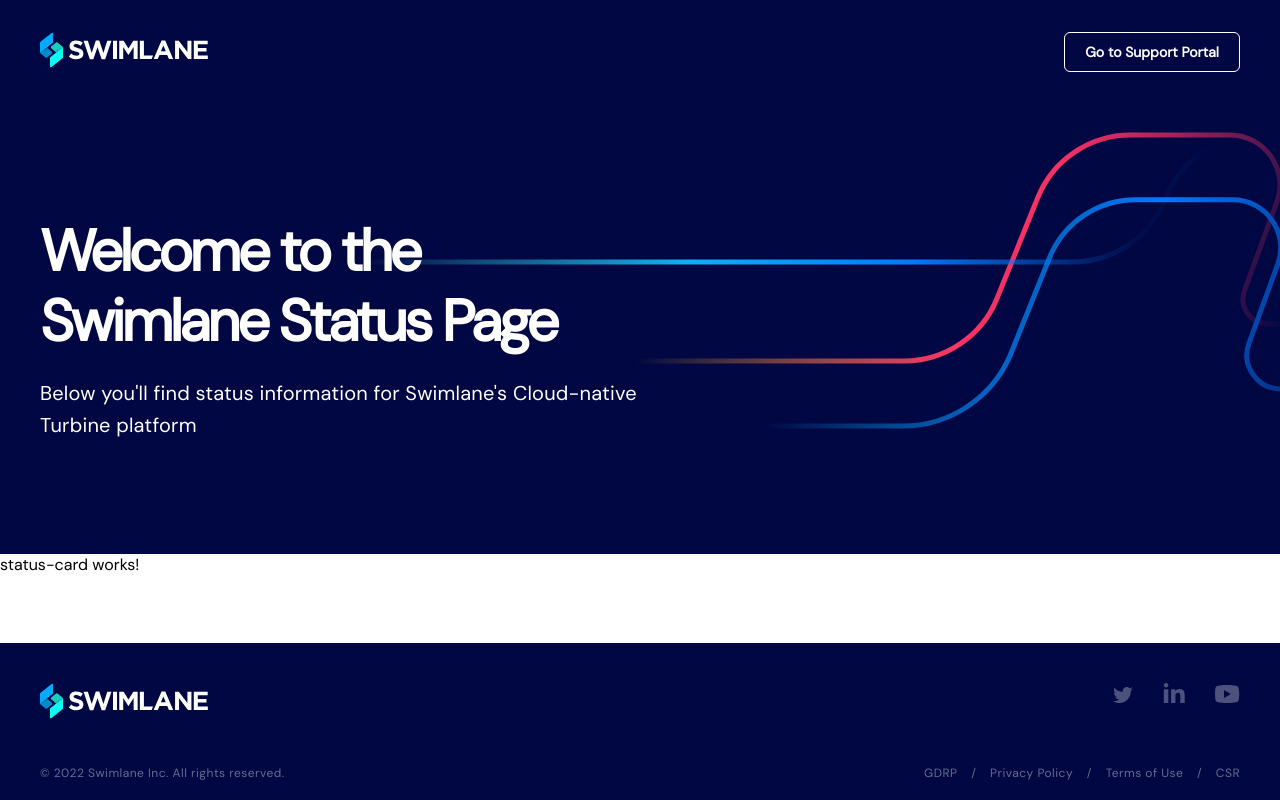
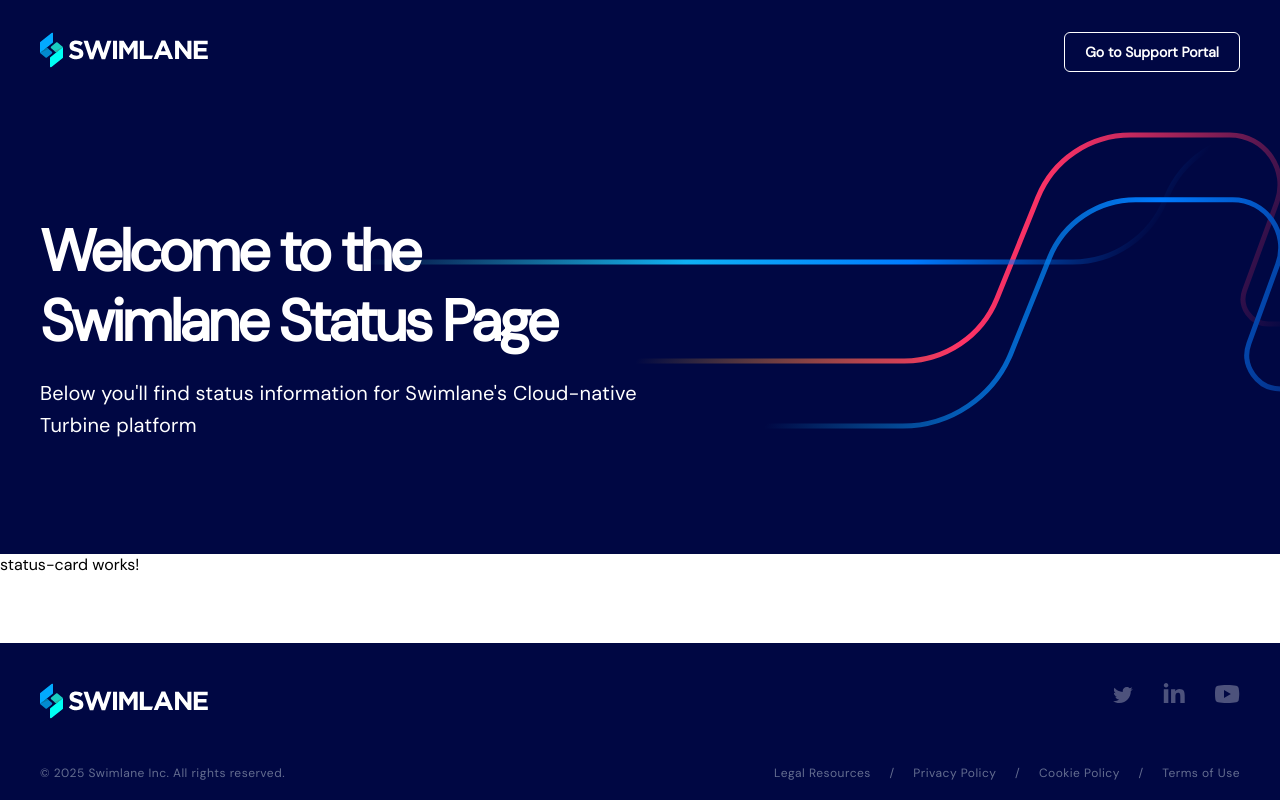
Before and after one commit to swimlane/turbine-status, an Angular app: page / in a window 1280 px wide. Shown: the top 800 px of the page. Built offline with nearby package versions, Linux system fonts and the light colour scheme.

Commit message:
Updated footer

```diff
--- a/src/app/footer/footer.component.html
+++ b/src/app/footer/footer.component.html
@@ -9,6 +9,7 @@
           *ngIf="urls.facebook && urls.facebook.length > 0"
           class="footer-icon"
           href="{{ urls.facebook }}"
+          target="_blank"
         >
           <img src="assets/facebook.svg" />
         </a>
@@ -16,6 +17,7 @@
           *ngIf="urls.twitter && urls.twitter.length > 0"
           class="footer-icon"
           href="{{ urls.twitter }}"
+          target="_blank"
         >
           <img src="assets/twitter.svg" />
         </a>
@@ -23,6 +25,7 @@
           *ngIf="urls.linkedin && urls.linkedin.length > 0"
           class="footer-icon"
           href="{{ urls.linkedin }}"
+          target="_blank"
         >
           <img src="assets/linkedin.svg" />
         </a>
@@ -30,6 +33,7 @@
           *ngIf="urls.github && urls.github.length > 0"
           class="footer-icon"
           href="{{ urls.github }}"
+          target="_blank"
         >
           <img src="assets/github.svg" />
         </a>
@@ -37,28 +41,29 @@
           *ngIf="urls.youtube && urls.youtube.length > 0"
           class="footer-icon"
           href="{{ urls.youtube }}"
+          target="_blank"
         >
           <img src="assets/youtube.svg" />
         </a>
       </div>
     </div>
     <div class="footer-policies">
-      <div>{{ labels.copyright }}</div>
+      <div class="copyright">{{ labels.copyright }}</div>
       <div class="policy-links">
-        <a class="policy-link" href="{{ urls.gdrp }}">
-          {{ labels.gdrp }}
+        <a class="policy-link" href="{{ urls.legalResources }}" target="_blank">
+          {{ labels.legalResources }}
         </a>
         <span class="policy-divider">/</span>
-        <a class="policy-link" href="{{ urls.privacyPolicy }}">
+        <a class="policy-link" href="{{ urls.privacyPolicy }}" target="_blank">
           {{ labels.privacyPolicy }}
         </a>
         <span class="policy-divider">/</span>
-        <a class="policy-link" href="{{ urls.termsOfUse }}">
-          {{ labels.termsOfUse }}
+        <a class="policy-link" href="{{ urls.cookiePolicy }}" target="_blank">
+          {{ labels.cookiePolicy }}
         </a>
         <span class="policy-divider">/</span>
-        <a class="policy-link" href="{{ urls.csr }}">
-          {{ labels.csr }}
+        <a class="policy-link" href="{{ urls.termsOfUse }}" target="_blank">
+          {{ labels.termsOfUse }}
         </a>
       </div>
     </div>
--- a/src/app/footer/footer.component.scss
+++ b/src/app/footer/footer.component.scss
@@ -28,6 +28,9 @@
   font-weight: 400;
   line-height: 18px;
   letter-spacing: 0.04em;
+}
+
+.copyright {
   color: #c6d1db;
   opacity: 0.5;
 }
@@ -39,9 +42,17 @@
 .policy-link {
   text-decoration: none !important;
   color: #c6d1db;
+  opacity: 0.5;
+
+  &:hover {
+    opacity: 1;
+    color: #f36;
+  }
 }
 
 .policy-divider {
-  margin-left: 10px;
-  margin-right: 10px;
+  margin-left: 15px;
+  margin-right: 15px;
+  color: #c6d1db;
+  opacity: 0.5;
 }
--- a/src/app/header/header.component.scss
+++ b/src/app/header/header.component.scss
@@ -19,4 +19,9 @@
   border-radius: 6px;
   font-size: 14px;
   font-weight: 700;
+
+  &:hover {
+    color: #f36;
+    border-color: #f36;
+  }
 }
--- a/src/config.ts
+++ b/src/config.ts
@@ -3,11 +3,11 @@
   bannerSubtitle:
     "Below you'll find status information for Swimlane's Cloud-native Turbine platform",
   supportButton: 'Go to Support Portal',
-  copyright: '© 2022 Swimlane Inc. All rights reserved.',
-  gdrp: 'GDRP',
+  copyright: '© 2025 Swimlane Inc. All rights reserved.',
+  legalResources: 'Legal Resources',
   privacyPolicy: 'Privacy Policy',
+  cookiePolicy: 'Cookie Policy',
   termsOfUse: 'Terms of Use',
-  csr: 'CSR',
 };
 
 export const urls = {
@@ -17,10 +17,10 @@
   linkedin: 'https://www.linkedin.com/company/swimlane',
   twitter: 'https://twitter.com/swimlane',
   youtube: 'https://www.youtube.com/channel/UCs6qP3QXytOsCD1TRIw0EYg',
-  gdrp: '',
-  privacyPolicy: '',
-  termsOfUse: '',
-  csr: '',
+  legalResources: 'https://swimlane.com/legal',
+  privacyPolicy: 'https://swimlane.com/privacy-policy',
+  cookiePolicy: 'https://swimlane.com/#',
+  termsOfUse: 'https://swimlane.com/terms',
 };
 
 export const regions = [
```
